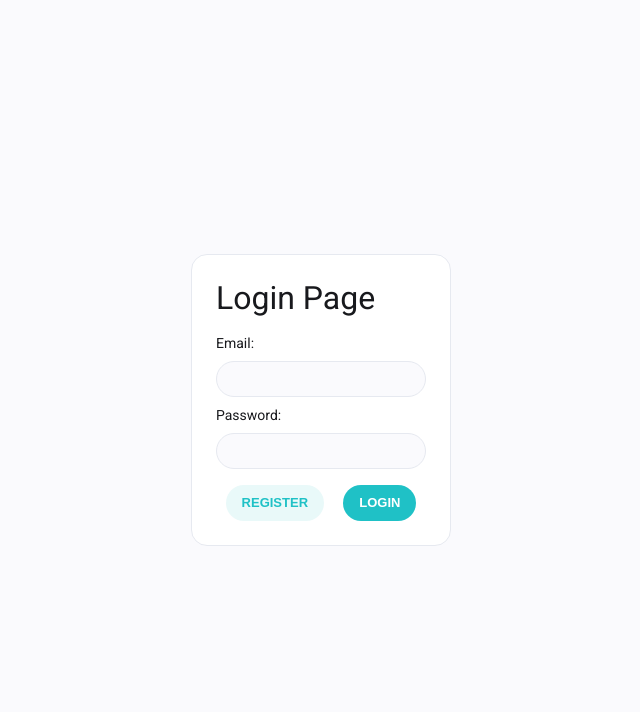
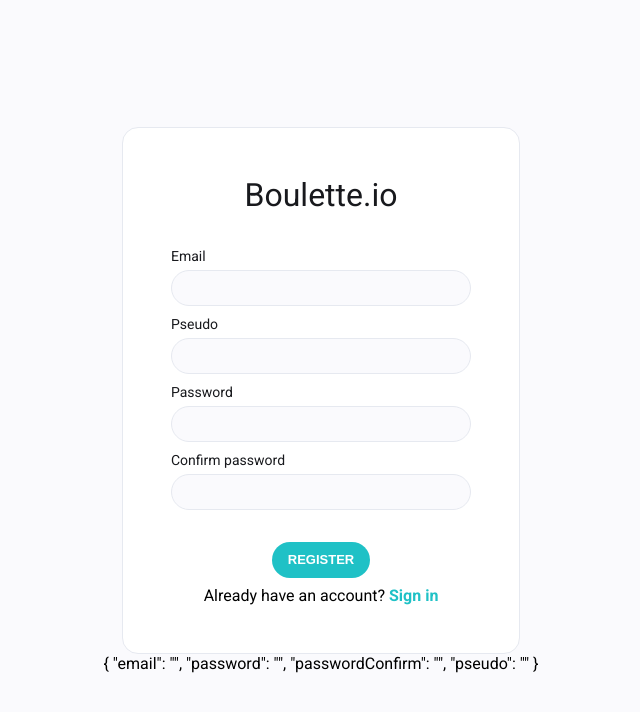
Before and after one commit to theJpay/boulette.io-webpack, a Vue app: page /register in a window 1280 px wide. Before the commit this address led to /login. Shown: the top 712 px of the page, without its empty margins (319-959 px from the left). Built offline with nearby package versions, Linux system fonts and the light colour scheme.

Commit message:
feat: Add Registration page

```diff
--- /dev/null
+++ b/src/components/userForm/FormCard.vue
@@ -0,0 +1,104 @@
+<template>
+  <CardBorder class="login-card">
+    <div class="title">
+      {{ title }}
+    </div>
+    <div class="form">
+      <template v-for="field in config" :key="field.title">
+        <FormField :title="field.title">
+          <InputRegular
+            :modelValue="form[field.formKey]"
+            :type="field.type || 'text'"
+            @update:modelValue="updateFormField(field.formKey, $event)"
+          />
+        </FormField>
+      </template>
+    </div>
+    <div class="buttons">
+      <slot name="actions" />
+    </div>
+  </CardBorder>
+</template>
+
+<script lang="ts">
+import { defineComponent } from "vue";
+import { CardBorder } from "@/components/generics/containers";
+import { InputRegular } from "@/components/generics/inputs";
+import FormField from "./FormField.vue";
+import type { PropType } from "vue";
+
+type FormItemConfig = {
+  formKey: string;
+  title: string;
+  type?: string;
+};
+
+export default defineComponent({
+  components: {
+    CardBorder,
+    FormField,
+    InputRegular,
+  },
+  props: {
+    config: {
+      type: Array as PropType<FormItemConfig[]>,
+      default: () => [],
+    },
+    form: {
+      type: Object as PropType<Record<string, string>>,
+      default: () => ({}),
+    },
+    title: {
+      type: String,
+      required: true,
+    },
+  },
+  emits: ["update:form"],
+  setup(props, { emit }) {
+    const updateFormField = (field: string, value: string) => {
+      emit("update:form", {
+        ...props.form,
+        [field]: value,
+      });
+    };
+
+    return { updateFormField };
+  },
+});
+</script>
+
+<style lang="scss" scoped>
+.login-card {
+  display: flex;
+  flex-direction: column;
+  gap: 32px;
+  align-items: center;
+  width: 300px;
+  padding: 48px;
+
+  > * {
+    width: 100%;
+  }
+
+  .title {
+    display: flex;
+    justify-content: center;
+
+    color: var(--neutral-900);
+    font-size: 32px;
+  }
+
+  .form {
+    display: flex;
+    flex-direction: column;
+    gap: 8px;
+  }
+
+  .buttons {
+    display: flex;
+    gap: 16px;
+    align-items: center;
+    justify-content: center;
+  }
+}
+</style>
--- /dev/null
+++ b/src/components/userForm/FormField.vue
@@ -0,0 +1,40 @@
+<template>
+  <div class="form-field">
+    <div class="title">
+      {{ title }}
+    </div>
+    <slot />
+  </div>
+</template>
+
+<script lang="ts">
+import { defineComponent } from "vue";
+
+export default defineComponent({
+  props: {
+    title: {
+      type: String,
+      required: true,
+    },
+  },
+  setup() {
+    return {};
+  },
+});
+</script>
+
+<style lang="scss" scoped>
+.form-field {
+  display: flex;
+  flex-direction: column;
+  gap: 4px;
+
+  .title {
+    color: var(--neutral-900);
+
+    font-weight: 400;
+    font-size: 14px;
+    line-height: 20px;
+  }
+}
+</style>
--- /dev/null
+++ b/src/components/userForm/index.ts
@@ -0,0 +1,2 @@
+export { default as FormCard } from "./FormCard.vue";
+export { default as FormField } from "./FormField.vue";
--- a/src/router/index.ts
+++ b/src/router/index.ts
@@ -1,7 +1,9 @@
+import { createRouter, createWebHistory } from "vue-router";
 import tools from "@/tools";
-import { createRouter, createWebHistory, RouteRecordRaw } from "vue-router";
 import appRoutes from "../views/app/routes";
 import LoginView from "../views/LoginView.vue";
+import RegisterView from "../views/RegisterView.vue";
+import type { RouteRecordRaw } from "vue-router";
 
 const IS_AUTHED = false;
 
@@ -18,6 +20,15 @@ const routes: Array<RouteRecordRaw> = [
     component: LoginView,
     beforeEnter: () => {
       tools.setTabName("Login");
+    },
+    meta: { requiresUnAuth: true },
+  },
+  {
+    path: "/register",
+    name: "register",
+    component: RegisterView,
+    beforeEnter: () => {
+      tools.setTabName("Register");
     },
     meta: { requiresUnAuth: true },
   },
--- a/src/views/LoginView.vue
+++ b/src/views/LoginView.vue
@@ -1,34 +1,45 @@
 <template>
   <div class="login-view">
-    <CardBorder class="login-card">
-      <div class="title">Login Page</div>
-      <div class="form">
-        <div>Email:</div>
-        <InputRegular v-model="form.email" />
-        <div>Password:</div>
-        <InputRegular v-model="form.password" type="password" />
-      </div>
-      <div class="buttons">
-        <ButtonRegular impact="medium" title="Register" />
+    <FormCard v-model:form="form" :config="config" title="Boulette.io">
+      <template #actions>
+        <ButtonRegular
+          impact="medium"
+          title="Create account"
+          @click="goToRegister()"
+        />
         <ButtonRegular title="Login" @click="login()" />
-      </div>
-    </CardBorder>
+      </template>
+    </FormCard>
   </div>
 </template>
 
 <script lang="ts">
-import { defineComponent, reactive } from "vue";
+import { defineComponent, reactive, ref } from "vue";
+import { useRouter } from "vue-router";
 import { ButtonRegular } from "@/components/generics/actions";
-import { CardBorder } from "@/components/generics/containers";
-import { InputRegular } from "@/components/generics/inputs";
+import { FormCard } from "@/components/userForm";
+
+const LOGIN_FIELDS = [
+  {
+    formKey: "email",
+    title: "Email",
+  },
+  {
+    formKey: "password",
+    title: "Password",
+    type: "password",
+  },
+];
 
 export default defineComponent({
   components: {
     ButtonRegular,
-    CardBorder,
-    InputRegular,
+    FormCard,
   },
   setup() {
+    const router = useRouter();
+
+    const config = ref(LOGIN_FIELDS);
     const form = reactive({
       email: "",
       password: "",
@@ -37,8 +48,11 @@ export default defineComponent({
     const login = () => {
       console.log("Login", form.email, form.password);
     };
+    const goToRegister = () => {
+      router.push({ name: "register" });
+    };
 
-    return { form, login };
+    return { config, form, goToRegister, login };
   },
 });
 </script>
@@ -49,35 +63,5 @@ export default defineComponent({
   align-items: center;
   justify-content: center;
   height: 100vh;
-
-  .login-card {
-    display: flex;
-    flex-direction: column;
-    gap: 16px;
-    padding: 24px;
-
-    .title {
-      color: var(--neutral-900);
-      font-size: 32px;
-    }
-
-    .form {
-      display: flex;
-      flex-direction: column;
-      gap: 8px;
-
-      color: var(--neutral-900);
-
-      font-weight: 400;
-      font-size: 14px;
-      line-height: 20px;
-    }
-
-    .buttons {
-      display: flex;
-      align-items: center;
-      justify-content: space-around;
-    }
-  }
 }
 </style>
--- /dev/null
+++ b/src/views/RegisterView.vue
@@ -0,0 +1,89 @@
+<template>
+  <div class="register-view">
+    <FormCard v-model:form="form" :config="config" title="Boulette.io">
+      <template #actions>
+        <div class="actions">
+          <ButtonRegular title="Register" @click="register()" />
+          <div>
+            Already have an account?
+            <LinkAction title="Sign in" @click="goToLogin()" />
+          </div>
+        </div>
+      </template>
+    </FormCard>
+    {{ form }}
+  </div>
+</template>
+
+<script lang="ts">
+import { defineComponent, ref } from "vue";
+import { useRouter } from "vue-router";
+import { ButtonRegular, LinkAction } from "@/components/generics/actions";
+import { FormCard } from "@/components/userForm";
+
+const LOGIN_FIELDS = [
+  {
+    formKey: "email",
+    title: "Email",
+  },
+  {
+    formKey: "pseudo",
+    title: "Pseudo",
+  },
+  {
+    formKey: "password",
+    title: "Password",
+    type: "password",
+  },
+  {
+    formKey: "passwordConfirm",
+    title: "Confirm password",
+    type: "password",
+  },
+];
+
+export default defineComponent({
+  components: {
+    ButtonRegular,
+    FormCard,
+    LinkAction,
+  },
+  setup() {
+    const router = useRouter();
+
+    const config = ref(LOGIN_FIELDS);
+    const form = ref({
+      email: "",
+      password: "",
+      passwordConfirm: "",
+      pseudo: "",
+    });
+
+    const goToLogin = () => {
+      router.push({ name: "login" });
+    };
+    const register = () => {
+      console.log("Register", form.value);
+    };
+
+    return { config, form, goToLogin, register };
+  },
+});
+</script>
+
+<style lang="scss" scoped>
+.register-view {
+  display: flex;
+  flex-direction: column;
+  align-items: center;
+  justify-content: center;
+  height: 100vh;
+
+  .actions {
+    display: flex;
+    flex-direction: column;
+    gap: 8px;
+    align-items: center;
+  }
+}
+</style>
```
